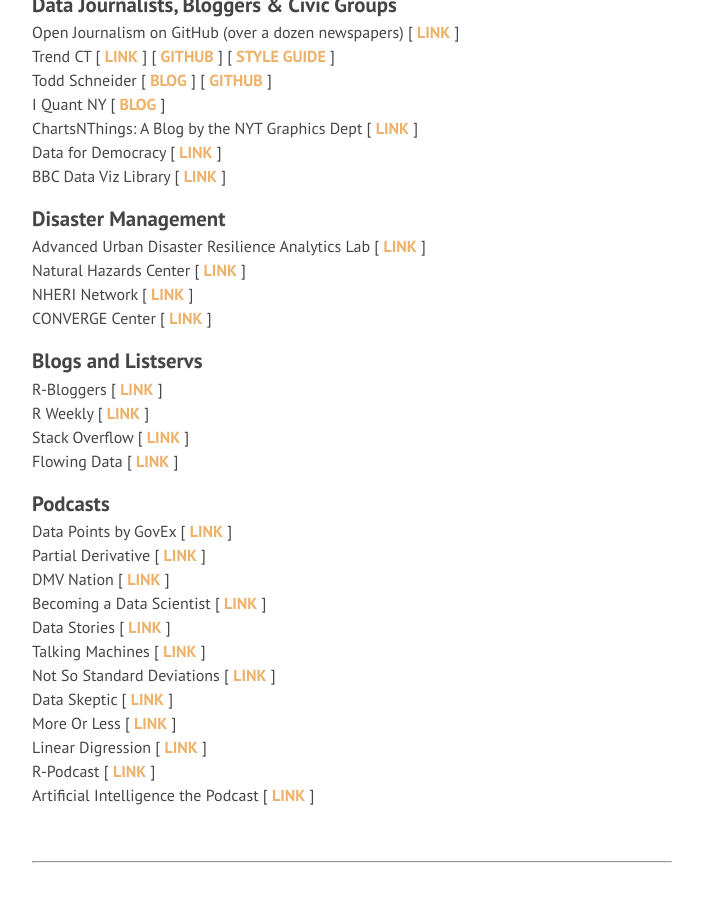
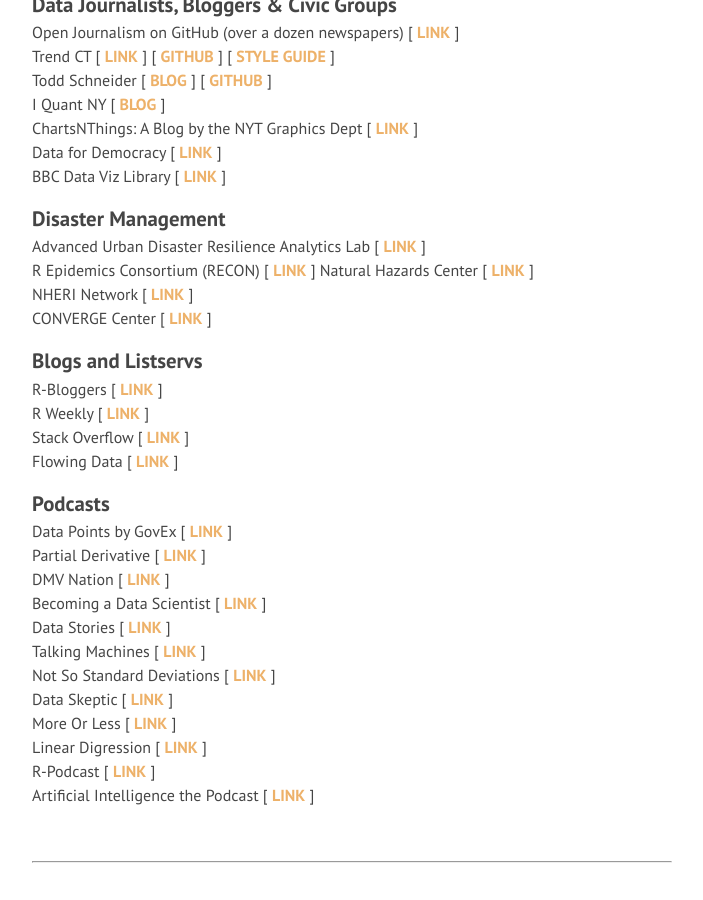
Before and after one commit to DS4PS/ds4ps.github.io, a Jekyll site: the page built from discuss.md, in a window 1280 px wide and 900 px high, scrolled down 1265 px. Shown: the whole window, without its empty margins (288-991 px from the left). Built offline with Jekyll 4.4.1, drawn with Linux system fonts in a browser that asks for light colours; nearby versions of some CDN libraries; library files that are not in the unit come from our copies.

Commit message:
Update discuss.md

```diff
--- a/discuss.md
+++ b/discuss.md
@@ -64,6 +64,7 @@
 ### Disaster Management
 
 Advanced Urban Disaster Resilience Analytics Lab [ [link](http://david-lallemant.com/) ]
+R Epidemics Consortium (RECON) [ [link](https://www.repidemicsconsortium.org/) ]
 Natural Hazards Center [ [link](https://hazards.colorado.edu/workshop/2019/abstract/research-highlight) ]
 NHERI Network [ [link](https://www.designsafe-ci.org/#learning) ]
 CONVERGE Center [ [link](https://podcasts.apple.com/gb/podcast/54-interdisciplinary-natural-hazards-research-lori/id1267927535?i=1000424871302) ]
```
